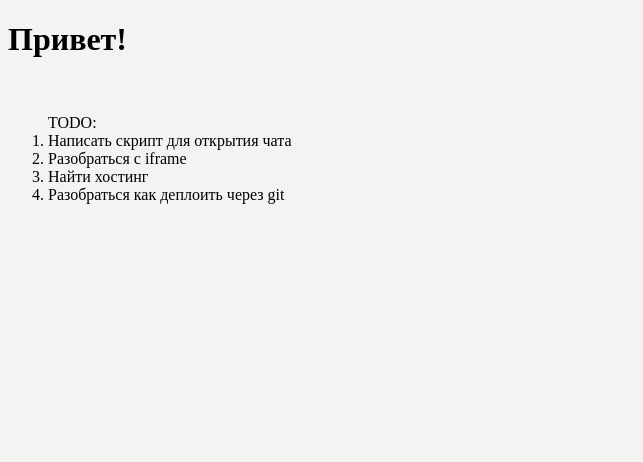
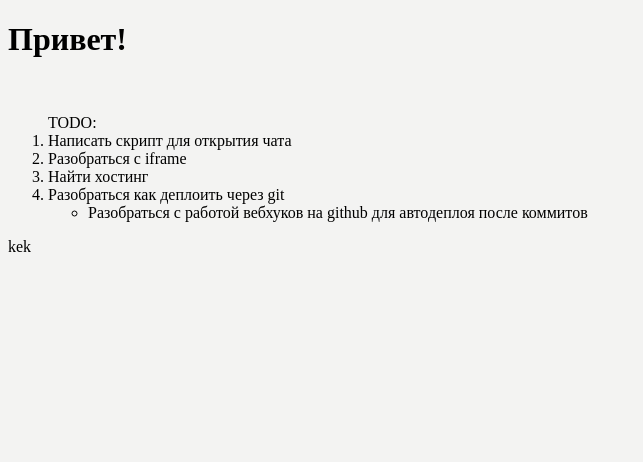
Before and after one commit to makspo1nt/portfolio, a Django app: page / in a window 1280 px wide. Shown: the top 462 px of the page, without its empty margins (0-643 px from the left). Run offline with Django 4.2, Linux system fonts and the light colour scheme.

Commit message:
changed todo list

```diff
--- a/templates/index.html
+++ b/templates/index.html
@@ -13,9 +13,12 @@
         <li>Написать скрипт для открытия чата</li>
         <li>Разобраться с iframe</li>
         <li>Найти хостинг</li>
-        <li>Разобраться как деплоить через git</li>
+        <li>Разобраться как деплоить через git
+          <ul>
+          <li>Разобраться с работой вебхуков на github для автодеплоя после коммитов</li>
+          </ul>
+      </li>
       </ol>
-      <br><br><br><br><br><br><br><br><br><br><br><br><br><br><br><br><br><br><br><br><br><br><br><br><br><br><br><br><br><br><br><br><br><br><br><br><br><br><br>
       <p>kek</p>
       <div class='chat' onclick="myFunction()">
         <svg xmlns="http://www.w3.org/2000/svg" width="30" height="29" fill="none" class='chat_image'>
```
